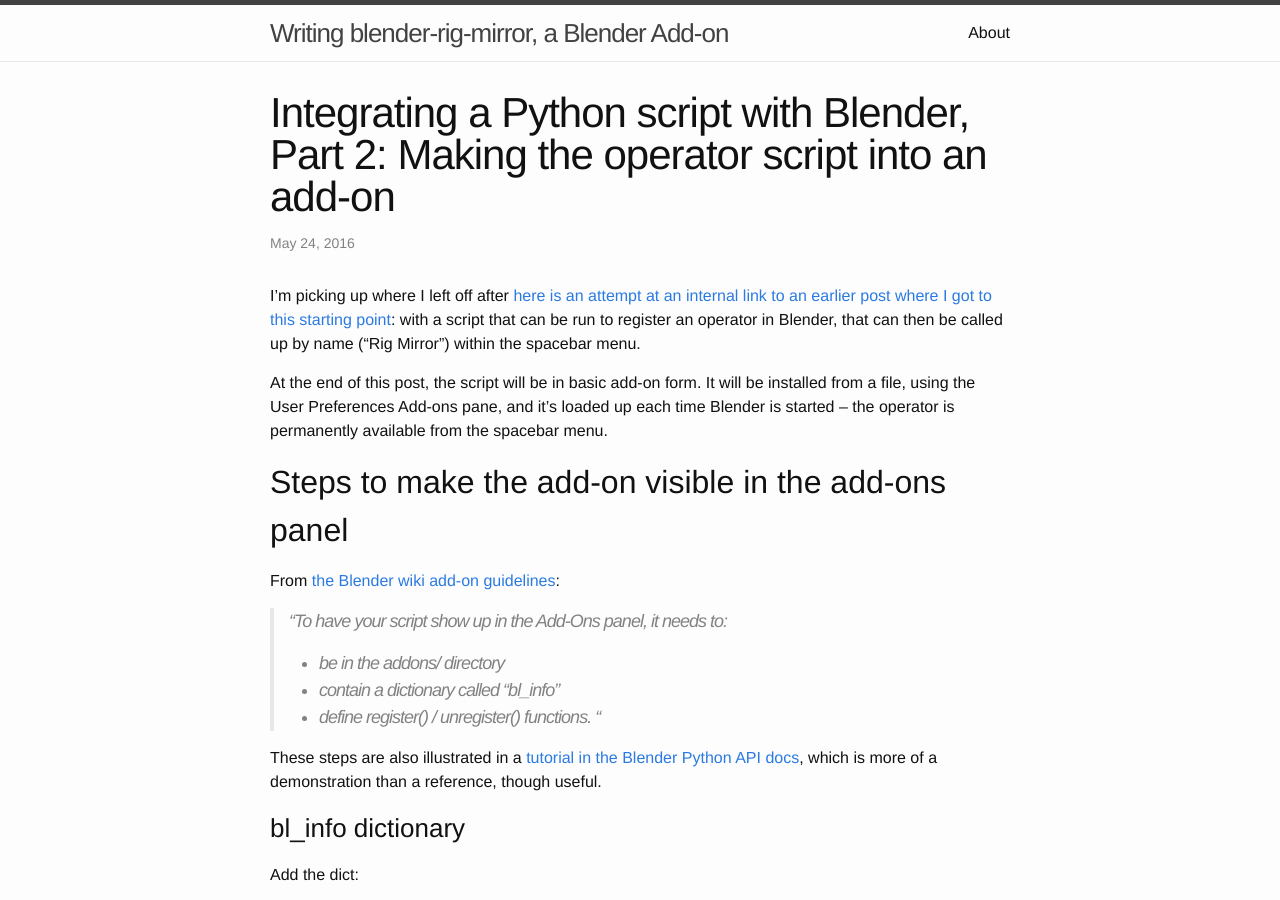
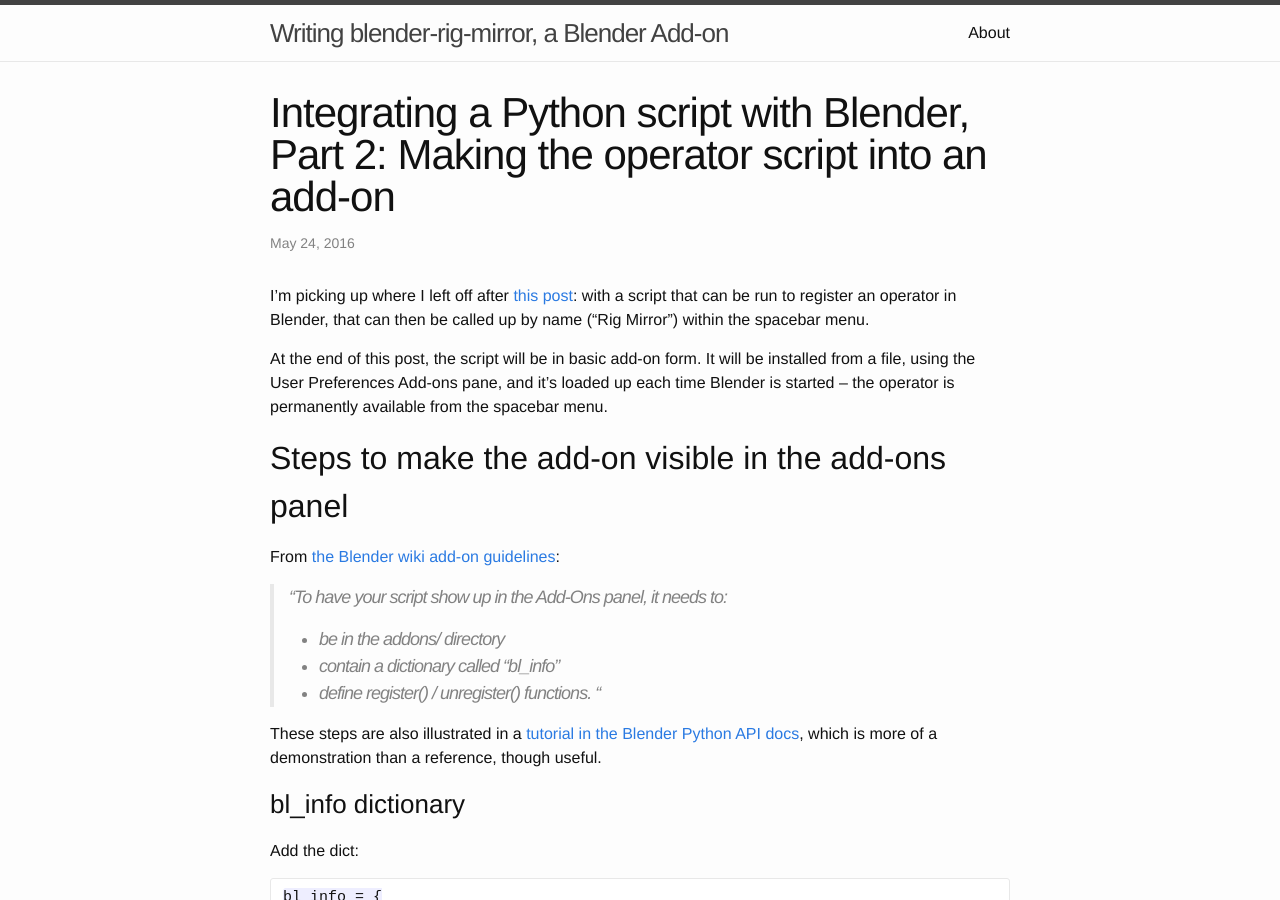
Before and after one commit to clutterstack/blender-rig-mirror, a Jekyll site: the page built from _posts/2016-05-24-integrating-part-two.md, in a window 1280 px wide and 900 px high. Built offline with Jekyll 4.4.1, drawn with Linux system fonts in a browser that asks for light colours.

Commit message:
Give up on post_url internal link; use explicit URL

```diff
--- a/_posts/2016-05-24-integrating-part-two.md
+++ b/_posts/2016-05-24-integrating-part-two.md
@@ -3,7 +3,7 @@
 title: ! "Integrating a Python script with Blender, Part 2: Making the operator script into an add-on"
 ---
 
-I'm picking up where I left off after [here is an attempt at an internal link to an earlier post where I got to this starting point]({% post_url blender-rig-mirror/2016-02-23-integrating-part-one %}): with a script that can be run to register an operator in Blender, that can then be called up by name ("Rig Mirror") within the spacebar menu.
+I'm picking up where I left off after [this post](http://clutterstack.github.io/blender-rig-mirror/2016/02/23/integrating-part-one.html): with a script that can be run to register an operator in Blender, that can then be called up by name ("Rig Mirror") within the spacebar menu.
 
 At the end of this post, the script will be in basic add-on form.
 It will be installed from a file, using the User Preferences Add-ons pane, and it's loaded up each time Blender is started -- the operator is permanently available from the spacebar menu.
```
